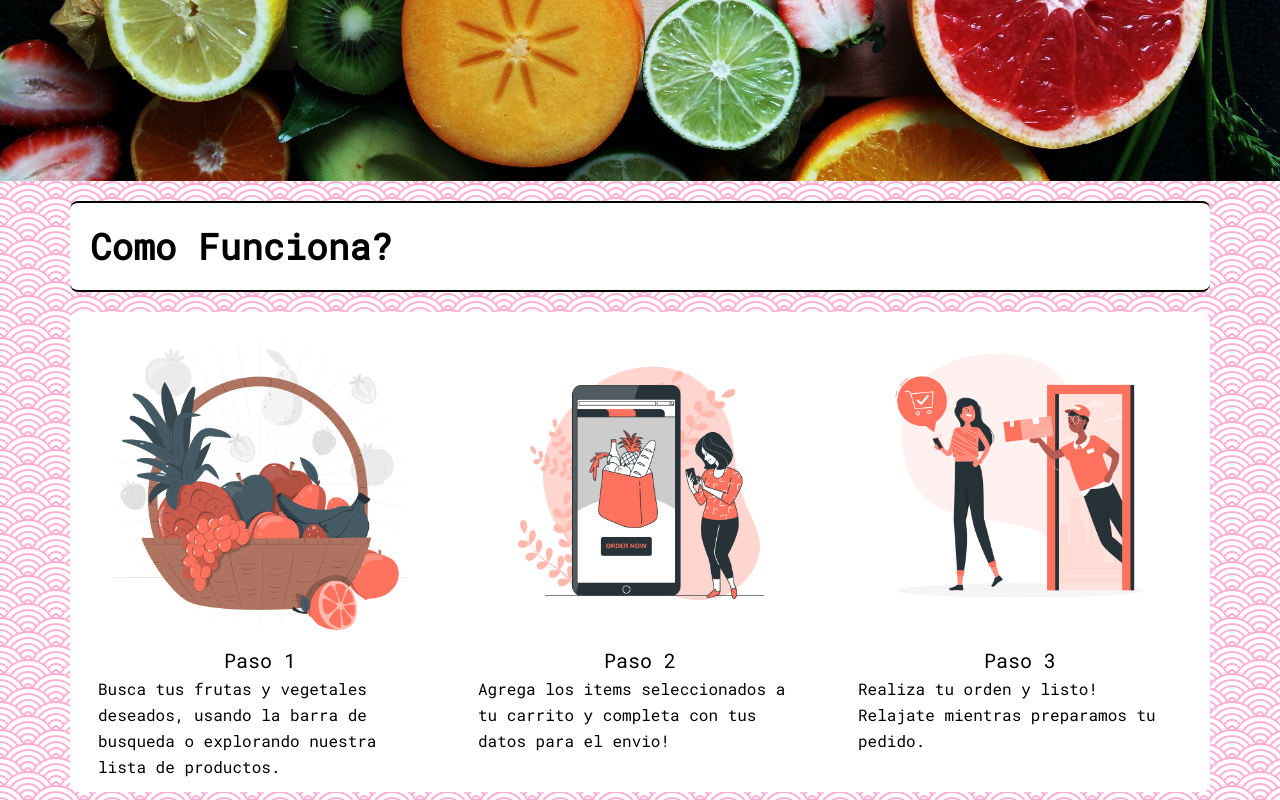
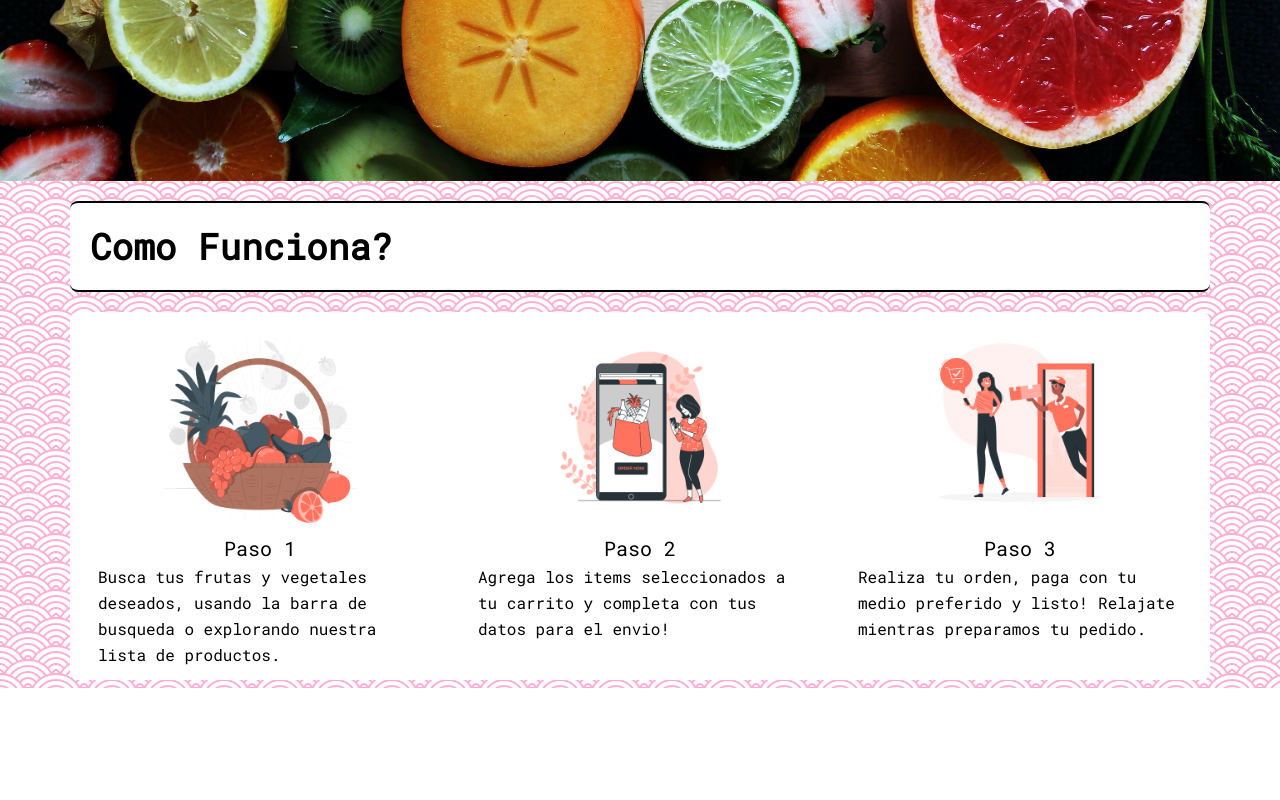
Before and after one commit to kmdz12/market, a React (Vite) app in the folder client/: page / in a window 1280 px wide. Shown: the part 797-1597 px from the top of the page. After the commit the page ends 1485 px from the top, so only its background shows below. Built offline with nearby package versions, Linux system fonts and the light colour scheme.

Commit message:
feature: adjust image size on md break, change flavour text in 3rd step

```diff
--- a/client/src/pages/Landing/Landing.page.jsx
+++ b/client/src/pages/Landing/Landing.page.jsx
@@ -28,21 +28,21 @@ function LandingPage() {
 
                 <div className="md:container md:mx-auto m-2 flex flex-col bg-white rounded-lg sm:flex-row">
                     <div className="mx-auto px-7 py-3 flex flex-col items-center md:w-1/3">
-                        <img src="./images/fruit-basket.png" alt="Fruit basket" className="h-80 w-auto" />
+                        <img src="./images/fruit-basket.png" alt="Fruit basket" className="h-80 w-auto md:h-52" />
                         <Typography variant="lead">Paso 1</Typography>
                         <Typography variant="paragraph">Busca tus frutas y vegetales deseados, usando la barra de busqueda o explorando nuestra lista de productos.</Typography>
                     </div>
 
                     <div className="mx-auto px-7 py-3 flex flex-col items-center md:w-1/3">
-                        <img src="./images/cart.png" alt="Fruit basket" className="h-80 w-auto" />
+                        <img src="./images/cart.png" alt="Fruit basket" className="h-80 w-auto md:h-52" />
                         <Typography variant="lead">Paso 2</Typography>
                         <Typography variant="paragraph">Agrega los items seleccionados a tu carrito y completa con tus datos para el envio!</Typography>
                     </div>
 
                     <div className="mx-auto px-7 py-3 flex flex-col items-center md:w-1/3">
-                        <img src="./images/delivery.png" alt="Fruit basket" className="h-80 w-auto" />
+                        <img src="./images/delivery.png" alt="Fruit basket" className="h-80 w-auto md:h-52" />
                         <Typography variant="lead">Paso 3</Typography>
-                        <Typography variant="paragraph">Realiza tu orden y listo! Relajate mientras preparamos tu pedido.</Typography>
+                        <Typography variant="paragraph">Realiza tu orden, paga con tu medio preferido y listo! Relajate mientras preparamos tu pedido.</Typography>
                     </div>
                 </div>
         </>
```
